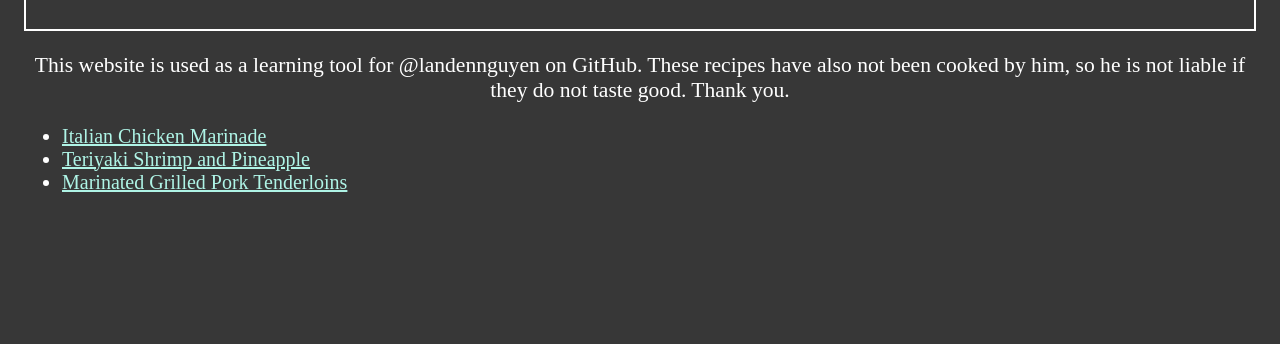
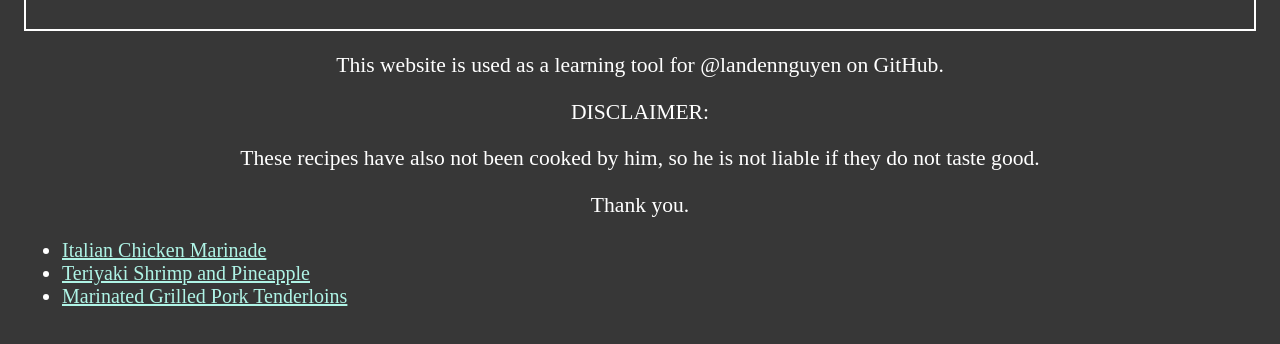
Before and after one commit to holoesque/odin-recipes, a plain HTML site: page index.html in a window 1280 px wide. Shown: the part 116-460 px from the top of the page. Drawn offline with Linux system fonts and the light colour scheme.

Commit message:
Fix disclaimer positioning

```diff
--- a/index.html
+++ b/index.html
@@ -15,9 +15,13 @@
         <div class="intro">
           <p>
             This website is used as a learning tool for @landennguyen on GitHub.
-            These recipes have also not been cooked by him, so he is not liable
-            if they do not taste good. Thank you.
           </p>
+          <p>DISCLAIMER:</p>
+          <p>
+            These recipes have also not been cooked by him, so he
+            is not liable if they do not taste good.
+          </p>
+          <p>Thank you.</p>
         </div>
 
         <div class="links">
```
